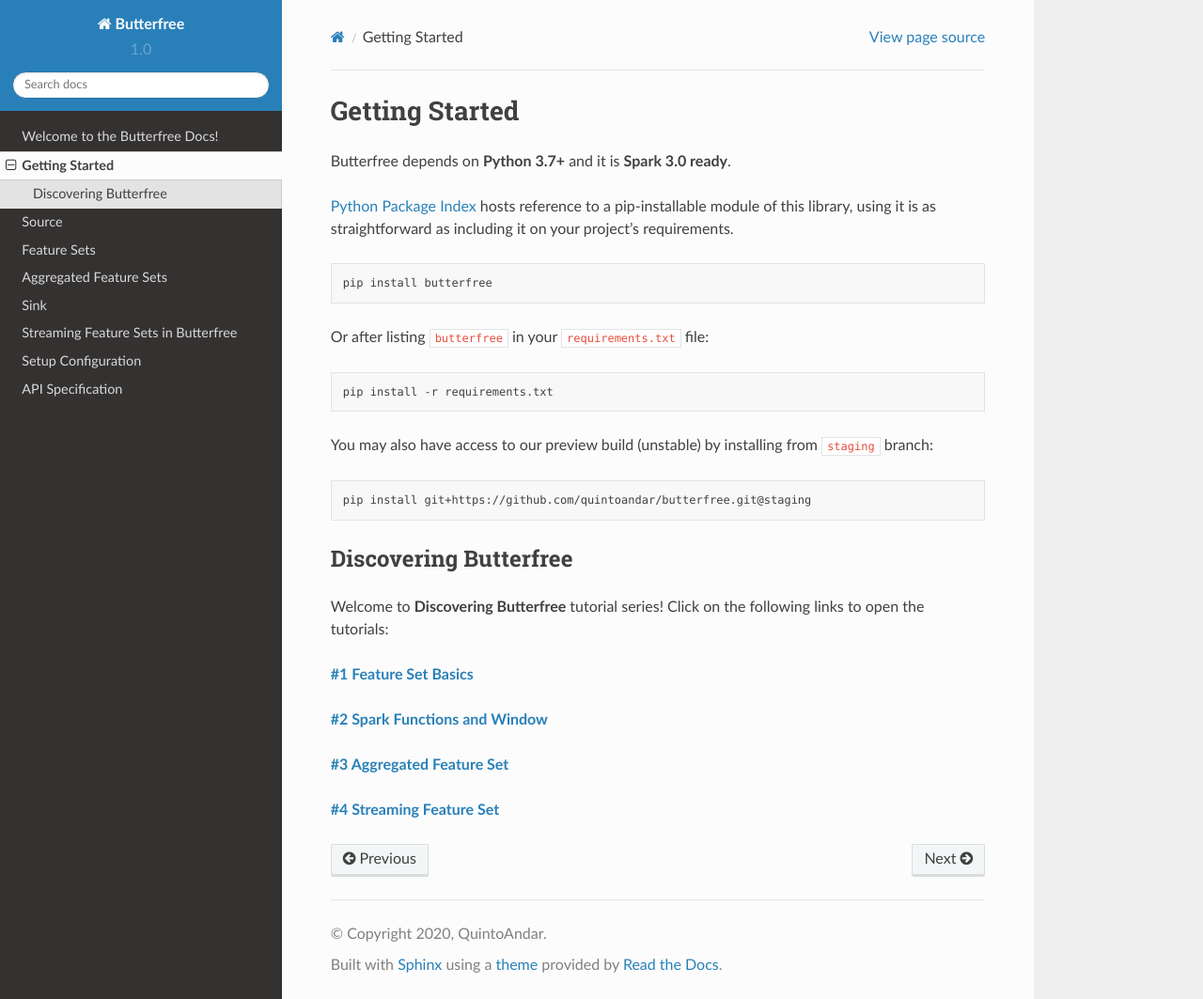
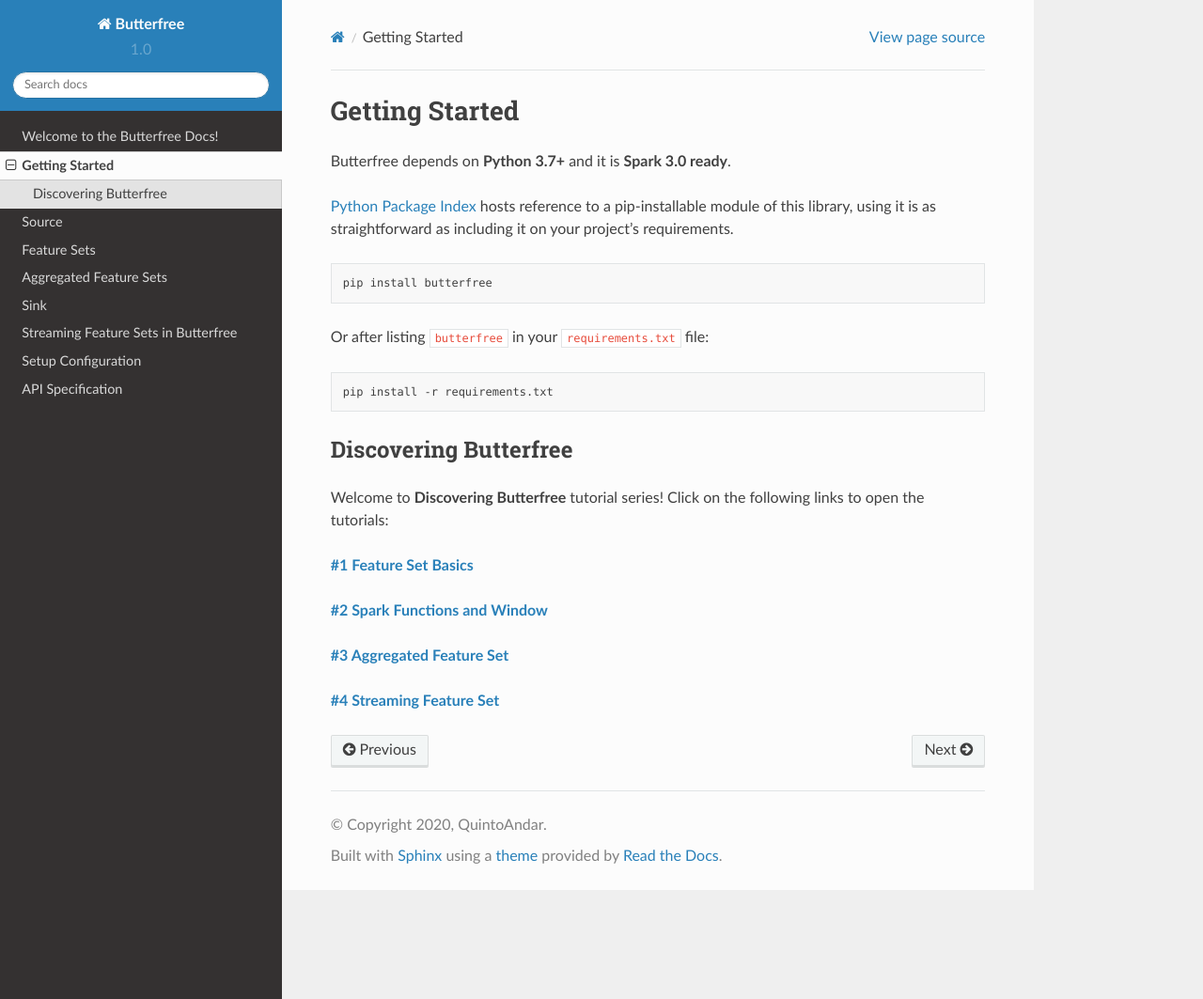
Before and after one commit to quintoandar/butterfree, a Sphinx documentation site: the page built from docs/source/getstart.md, in a window 1280 px wide and 1063 px high. Shown: the whole window at 94% size. Built offline with Sphinx 7.4.7 and the Read the Docs theme 2.0.0, drawn with Linux system fonts in a browser that asks for light colours.

Commit message:
some adjustments

````diff
--- a/docs/source/getstart.md
+++ b/docs/source/getstart.md
@@ -14,12 +14,6 @@
 pip install -r requirements.txt
 ```
 
-You may also have access to our preview build (unstable) by installing from `staging` branch:
-
-```bash
-pip install git+https://github.com/quintoandar/butterfree.git@staging
-```
-
 ## Discovering Butterfree
 
 Welcome to **Discovering Butterfree** tutorial series! Click on the following links to open the tutorials:
--- a/requirements.dev.txt
+++ b/requirements.dev.txt
@@ -1,5 +1,5 @@
-cmake==3.13.3
-h3==3.4.3
+cmake==3.18.4.post1
+h3==3.7.0
 pyarrow==0.15.1
 jupyter==1.0.0
 twine==3.1.1
````
Also changed, not shown: README.md (+0 -6 lines), docs/source/stream.md (+1 -1 lines).
